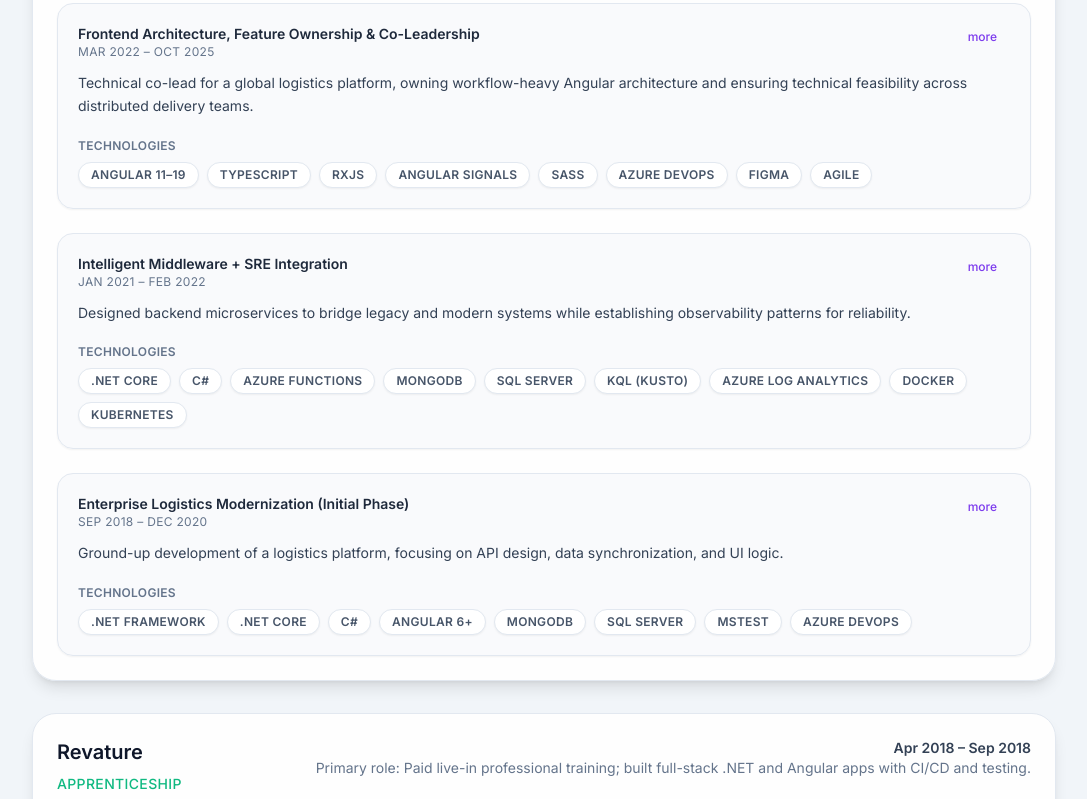
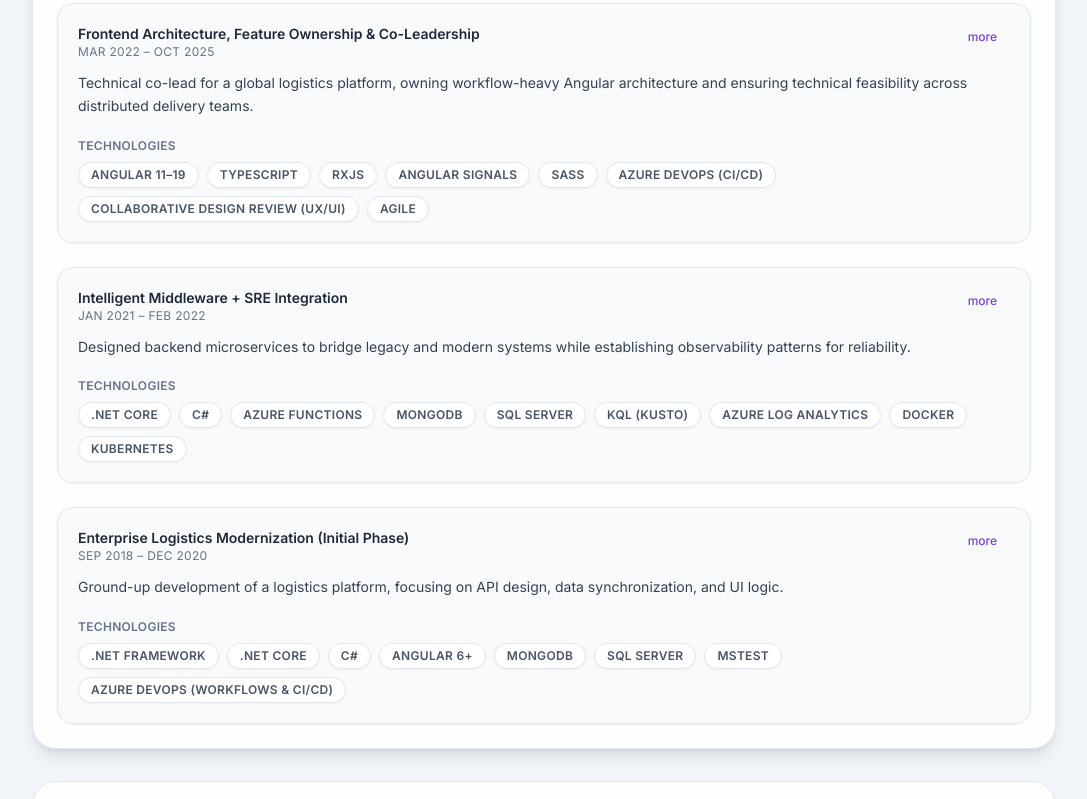
Before and after one commit to silveranstavern-gmail/astro-pondering-silver, an Astro site: page /resume in a window 1280 px wide. Shown: the part 1235-2034 px from the top of the page, without its empty margins (96-1183 px from the left). Built offline with nearby package versions, Linux system fonts and the light colour scheme; Astro itself is replaced by a stand-in of ours.

Commit message:
Refine design and Azure DevOps experience for accuracy

```diff
--- a/src/components/Resume.tsx
+++ b/src/components/Resume.tsx
@@ -174,8 +174,8 @@ const resumeData: ResumeData = {
                         'RxJS',
                         'Angular Signals',
                         'Sass',
-                        'Azure DevOps',
-                        'Figma',
+                        'Azure DevOps (CI/CD)',
+                        'Collaborative Design Review (UX/UI)',
                         'Agile',
                     ],
                 },
@@ -247,7 +247,7 @@ const resumeData: ResumeData = {
                         'MongoDB',
                         'SQL Server',
                         'MSTest',
-                        'Azure DevOps',
+                        'Azure DevOps (Workflows & CI/CD)',
                     ],
                 },
             ],
@@ -400,7 +400,7 @@ const resumeData: ResumeData = {
                 'Azure Functions & Cloud Services',
                 'MongoDB & SQL Server',
                 'Microservices & Integration middleware',
-                'CI/CD (Azure DevOps, Jenkins)',
+                'CI/CD & Deployment Workflows (Azure DevOps, Jenkins)',
                 'Observability (Dynatrace, KQL)',
             ],
         },
```
